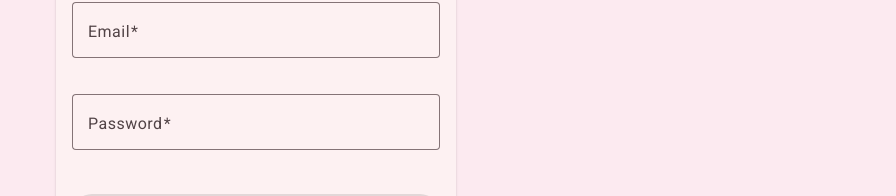
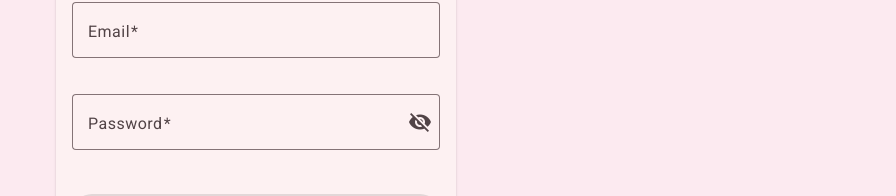
Before and after one commit to geosar23/Secret-project, an Angular app in the folder client/: page /login in a window 1280 px wide. Shown: the part 298-494 px from the top of the page, without its empty margins (384-1280 px from the left). Built offline with nearby package versions, Linux system fonts and the light colour scheme.

Commit message:
feat: login password eye

```diff
--- a/client/src/app/features/auth/login/login.component.html
+++ b/client/src/app/features/auth/login/login.component.html
@@ -33,12 +33,22 @@
                     <mat-label>Password</mat-label>
                     <input
                         matInput
-                        type="password"
+                        [type]="hidePassword ? 'password' : 'text'"
                         formControlName="password"
                         placeholder="Enter your password"
                         autocomplete="current-password"
                         name="password"
                     />
+                    <button
+                        mat-icon-button
+                        matSuffix
+                        type="button"
+                        (click)="hidePassword = !hidePassword"
+                        [attr.aria-label]="'Hide password'"
+                        [attr.aria-pressed]="hidePassword"
+                    >
+                        <mat-icon>{{ hidePassword ? "visibility_off" : "visibility" }}</mat-icon>
+                    </button>
                     @if (password?.invalid && password?.touched) {
                         <mat-error>
                             @if (password?.errors?.["required"]) {
--- a/client/src/app/features/auth/login/login.component.ts
+++ b/client/src/app/features/auth/login/login.component.ts
@@ -6,6 +6,7 @@
 import { MatFormFieldModule } from "@angular/material/form-field";
 import { MatInputModule } from "@angular/material/input";
 import { MatButtonModule } from "@angular/material/button";
+import { MatIconModule } from "@angular/material/icon";
 import { MatProgressSpinnerModule } from "@angular/material/progress-spinner";
 import { AuthService } from "../../../core/services/auth.service";
 
@@ -19,6 +20,7 @@
         MatFormFieldModule,
         MatInputModule,
         MatButtonModule,
+        MatIconModule,
         MatProgressSpinnerModule,
     ],
     templateUrl: "./login.component.html",
@@ -32,6 +34,7 @@
     loginForm: FormGroup;
     loading = false;
     errorMessage = "";
+    hidePassword = true;
 
     constructor() {
         this.loginForm = this.fb.group({
```
